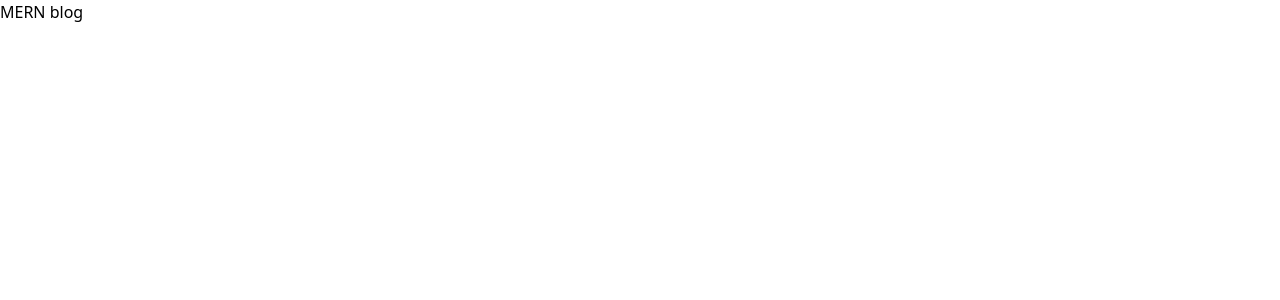
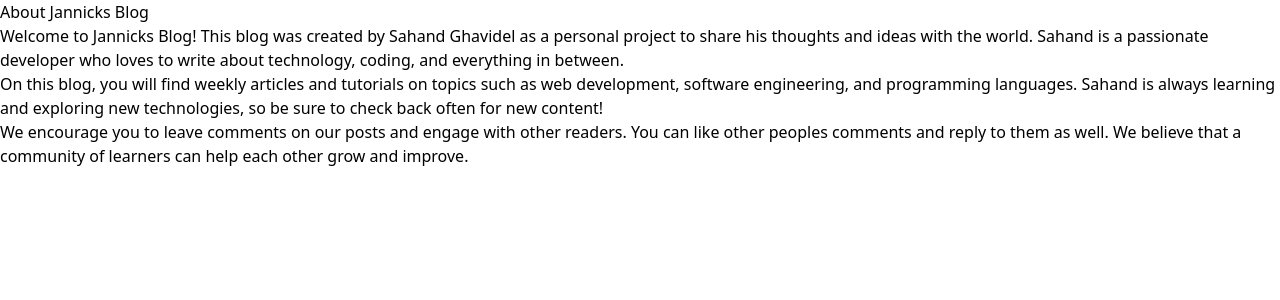
Before and after one commit to JannickPepe/MERN-Blog, a React (Vite) app in the folder client/: page /about in a window 1280 px wide. Shown: the top 300 px of the page. Built offline with nearby package versions, Linux system fonts and the light colour scheme.

Commit message:
implemented all the needed pages and setup routes in app

```diff
--- a/client/package.json
+++ b/client/package.json
@@ -11,7 +11,8 @@
   },
   "dependencies": {
     "react": "^18.3.1",
-    "react-dom": "^18.3.1"
+    "react-dom": "^18.3.1",
+    "react-router-dom": "^6.26.0"
   },
   "devDependencies": {
     "@eslint/js": "^9.8.0",
--- a/client/src/App.jsx
+++ b/client/src/App.jsx
@@ -1,11 +1,25 @@
+import { BrowserRouter, Routes, Route } from 'react-router-dom';
+import Home from './pages/Home';
+import About from './pages/About';
+import SignIn from './pages/SignIn';
+import SignUp from './pages/SignUp';
+import Dashboard from './pages/Dashboard';
+import Projects from './pages/Projects';
 
 
 export default function App() {
 
   return (
-    <div className="">
-      MERN blog
-    </div>
+    <BrowserRouter>
+      <Routes>
+        <Route path='/' element={<Home />} />
+        <Route path='/about' element={<About />} />
+        <Route path='/sign-in' element={<SignIn />} />
+        <Route path='/sign-up' element={<SignUp />} />
+        <Route path='/dashboard' element={<Dashboard />} />
+        <Route path='/projects' element={<Projects />} />
+      </Routes>
+    </BrowserRouter>
   );
 
 };
--- /dev/null
+++ b/client/src/pages/About.jsx
@@ -0,0 +1,38 @@
+
+export default function About() {
+
+    return (
+        <div className='min-h-screen flex items-center justify-center'>
+            <div className='max-w-2xl mx-auto p-3 text-center'>
+                <div>
+                    <h1 className='text-3xl font font-semibold text-center my-7'>
+                        About Jannicks Blog
+                    </h1>
+                    <div className='text-md text-gray-500 flex flex-col gap-6'>
+                        <p>
+                            Welcome to Jannicks Blog! This blog was created by Sahand Ghavidel
+                            as a personal project to share his thoughts and ideas with the
+                            world. Sahand is a passionate developer who loves to write about
+                            technology, coding, and everything in between.
+                        </p>
+
+                        <p>
+                            On this blog, you will find weekly articles and tutorials on topics
+                            such as web development, software engineering, and programming
+                            languages. Sahand is always learning and exploring new
+                            technologies, so be sure to check back often for new content!
+                        </p>
+
+                        <p>
+                            We encourage you to leave comments on our posts and engage with
+                            other readers. You can like other peoples comments and reply to
+                            them as well. We believe that a community of learners can help
+                            each other grow and improve.
+                        </p>
+                    </div>
+                </div>
+            </div>
+        </div>
+    );
+
+};
--- /dev/null
+++ b/client/src/pages/Dashboard.jsx
@@ -0,0 +1,10 @@
+
+
+export default function Dashboard() {
+
+    return (
+        <div>
+            Dashboard
+        </div>
+    );
+};
--- /dev/null
+++ b/client/src/pages/Home.jsx
@@ -0,0 +1,11 @@
+
+
+export default function Home() {
+
+    return (
+        <div>
+            Home
+        </div>
+    );
+
+};
--- /dev/null
+++ b/client/src/pages/Projects.jsx
@@ -0,0 +1,11 @@
+
+
+export default function Projects() {
+
+    return (
+        <div>
+            Projects
+        </div>
+    );
+
+};
--- /dev/null
+++ b/client/src/pages/SignIn.jsx
@@ -0,0 +1,10 @@
+
+
+export default function SignIn() {
+
+    return (
+        <div>
+            SignIn
+        </div>
+    );
+};
--- /dev/null
+++ b/client/src/pages/SignUp.jsx
@@ -0,0 +1,10 @@
+
+export default function SignUp() {
+
+    return (
+        <div>
+            SignUp
+        </div>
+    );
+
+};
```
Also changed, not shown: client/src/pages/CreatePost.jsx (added, +11 -0 lines), client/src/pages/PostPage.jsx (added, +11 -0 lines), client/src/pages/Search.jsx (added, +10 -0 lines), client/src/pages/UpdatePost.jsx (added, +11 -0 lines), 1 other file (tests, documents, lock files or other folders).
